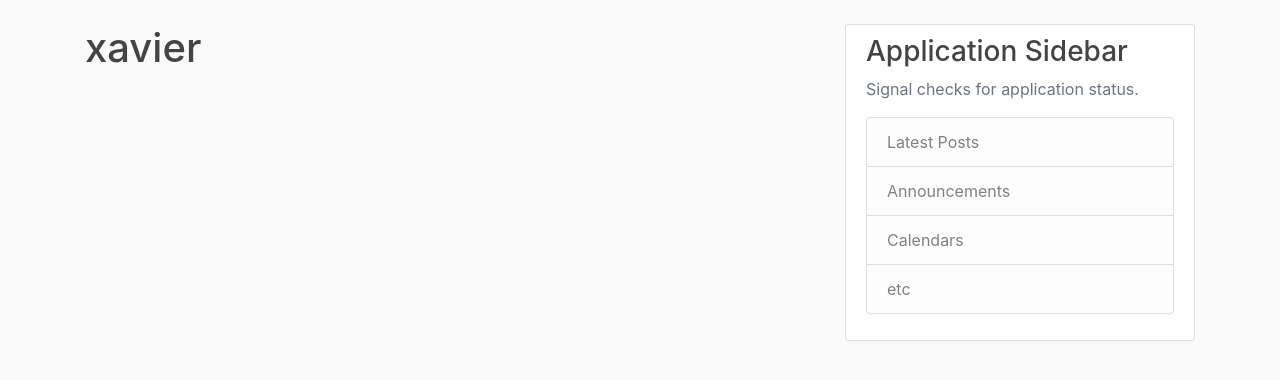
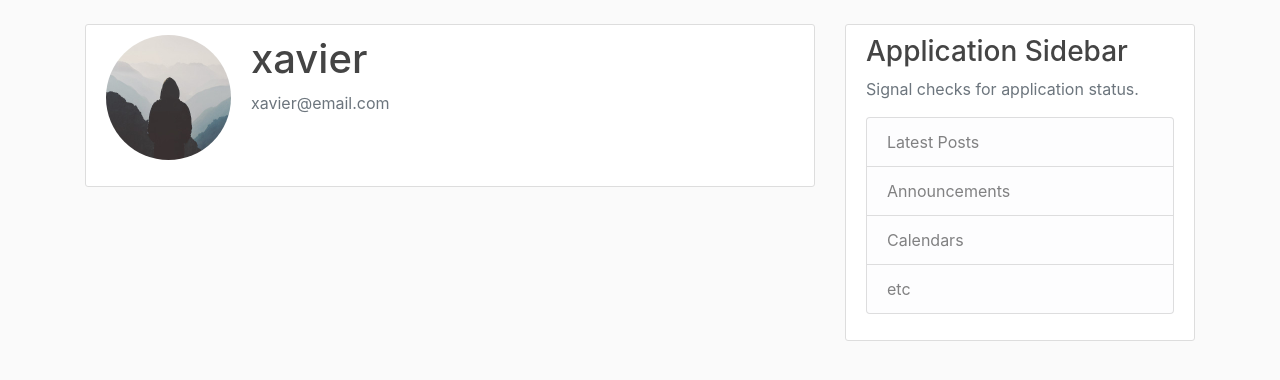
Before and after one commit to viserati/Kyoko, a Flask app: page /account in a window 1280 px wide. Shown: the part 56-436 px from the top of the page. Run offline with Flask 2, Linux system fonts and the light colour scheme; a user stored in the database is signed in; some libraries are stand-ins or nearby versions.

Commit message:
User Account and Profile Picture 1

```diff
--- a/helloflask/routes.py
+++ b/helloflask/routes.py
@@ -75,4 +75,5 @@ def logout():
 @app.route("/account")
 @login_required
 def account():
-    return render_template('account.html', title='Account')
+    image_file = url_for('static', filename='profile_pics/' + current_user.image_file)
+    return render_template('account.html', title='Account', image_file=image_file)
--- a/helloflask/templates/account.html
+++ b/helloflask/templates/account.html
@@ -1,4 +1,13 @@
 {% extends "layout.html" %}
 {% block content %}
-  <h1>{{ current_user.username }}</h1>
+    <div class="content-section">
+        <div class="media">
+          <img class="rounded-circle account-img" src="{{ image_file }}">
+          <div class="media-body">
+            <h2 class="account-heading">{{ current_user.username }}</h2>
+            <p class="text-secondary">{{ current_user.email }}</p>
+          </div>
+        </div>
+    <!-- FORM HERE -->
+    </div>
 {% endblock content %}
```
Also changed, not shown: helloflask/static/profile_pics/default.jpeg (added).
